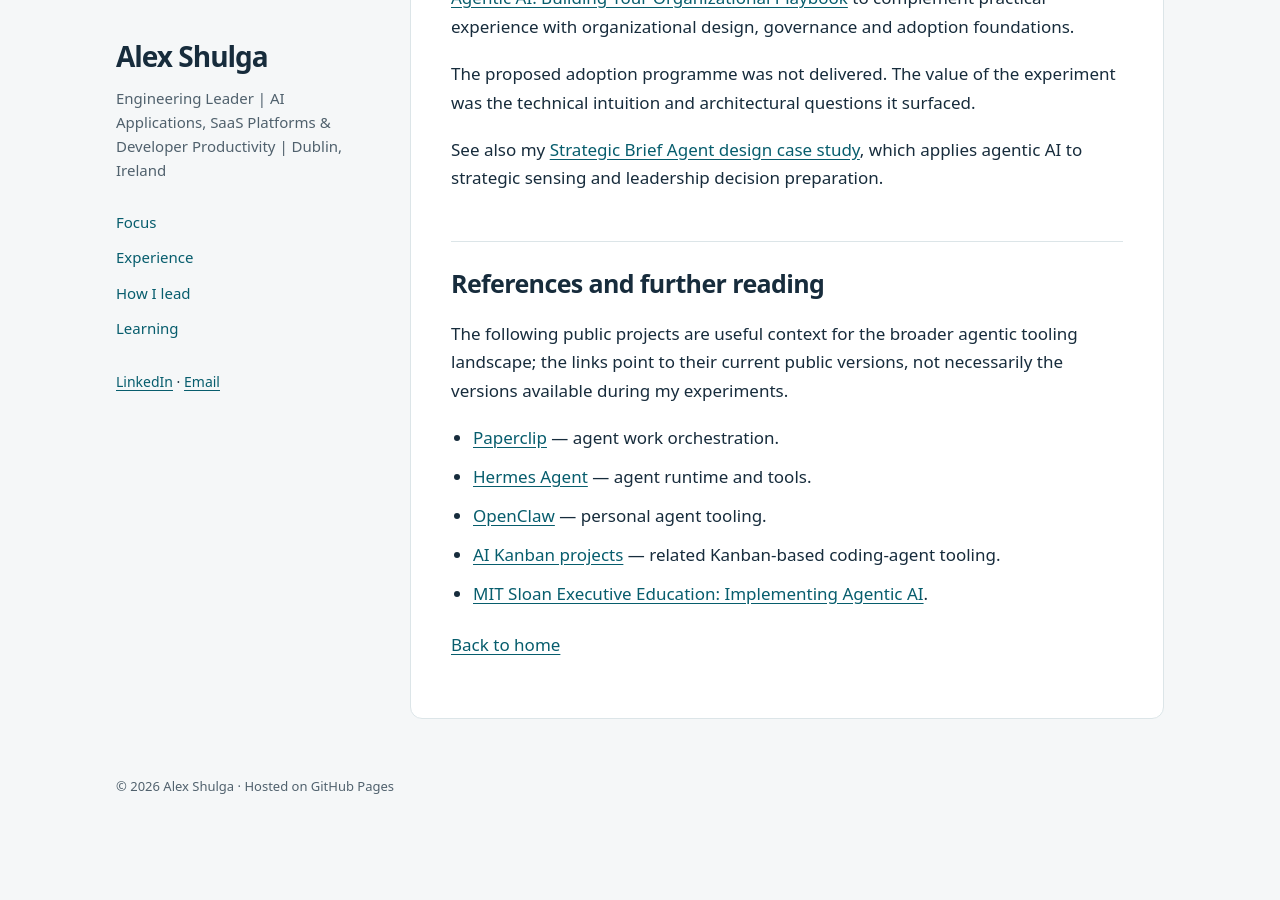
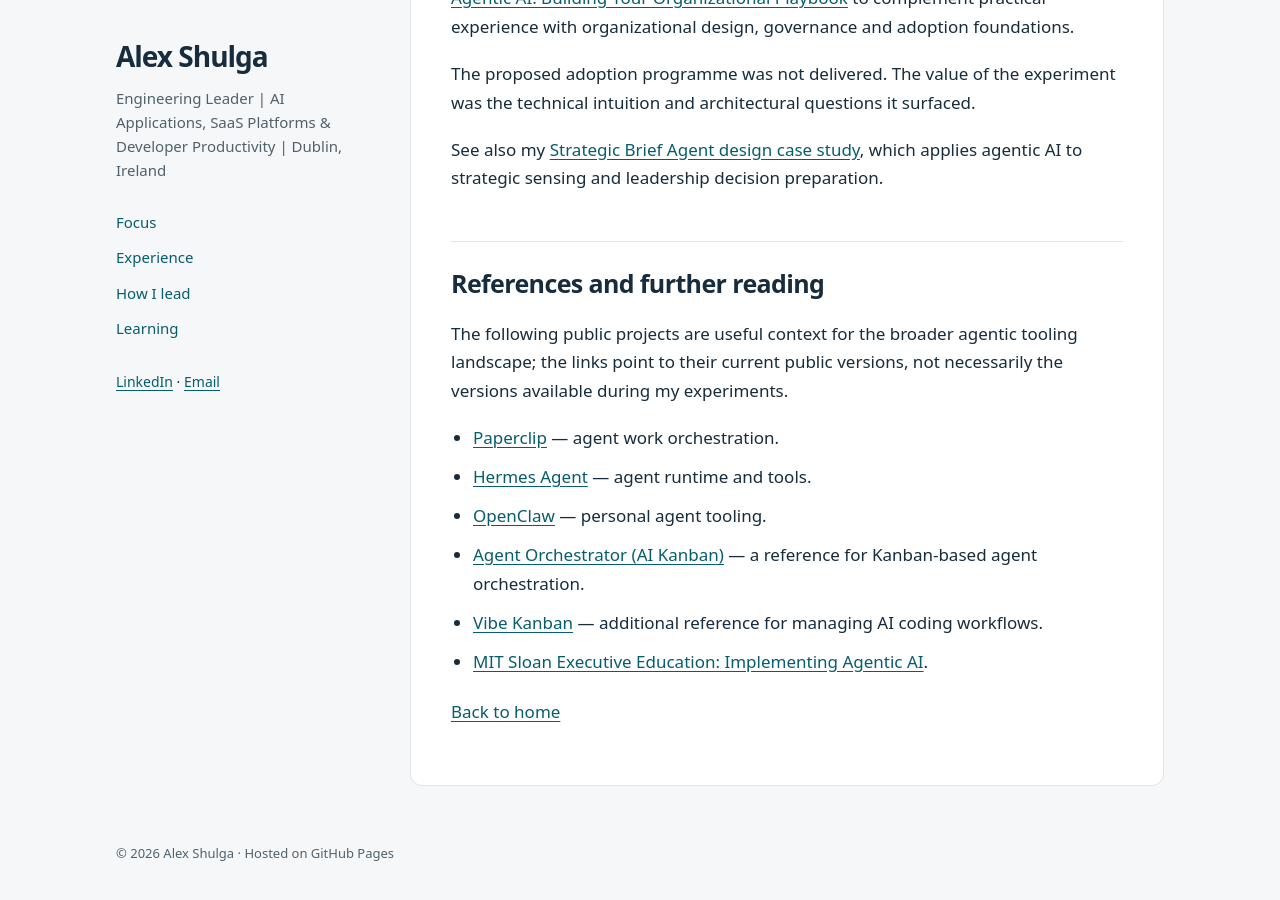
Before and after one commit to shulgaalexey/shulgaalexey.github.io, a Jekyll site: the page built from lovely-collective.md, in a window 1280 px wide and 900 px high, scrolled down 3869 px. Built offline with Jekyll 4.4.1, drawn with Linux system fonts in a browser that asks for light colours; before the commit the page ends 4702 px from its top, so only the background shows below that.

Commit message:
Identify the original AI Kanban reference and additional inspiration

```diff
--- a/lovely-collective.md
+++ b/lovely-collective.md
@@ -75,7 +75,8 @@ The following public projects are useful context for the broader agentic tooling
 - [Paperclip](https://github.com/paperclipai/paperclip) — agent work orchestration.
 - [Hermes Agent](https://github.com/NousResearch/hermes-agent) — agent runtime and tools.
 - [OpenClaw](https://github.com/openclaw/openclaw) — personal agent tooling.
-- [AI Kanban projects](https://github.com/topics/ai-kanban) — related Kanban-based coding-agent tooling.
+- [Agent Orchestrator (AI Kanban)](https://github.com/OrchestratorInc/agent-orchestrator) — a reference for Kanban-based agent orchestration.
+- [Vibe Kanban](https://github.com/BloopAI/vibe-kanban) — additional reference for managing AI coding workflows.
 - [MIT Sloan Executive Education: Implementing Agentic AI](https://executive.mit.edu/course/implementing-agentic-ai/a05U100000CvoPOIAZ.html).
 
 [Back to home]({{ '/' | relative_url }})
```
